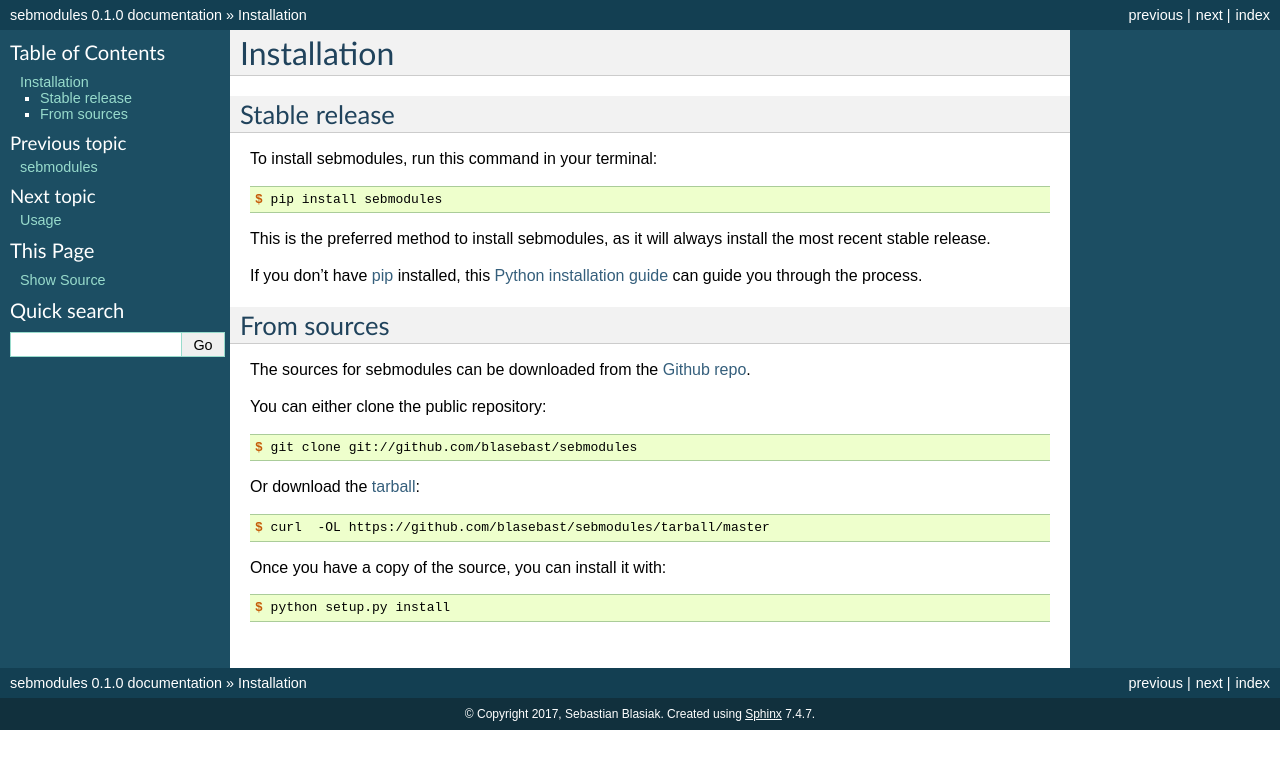
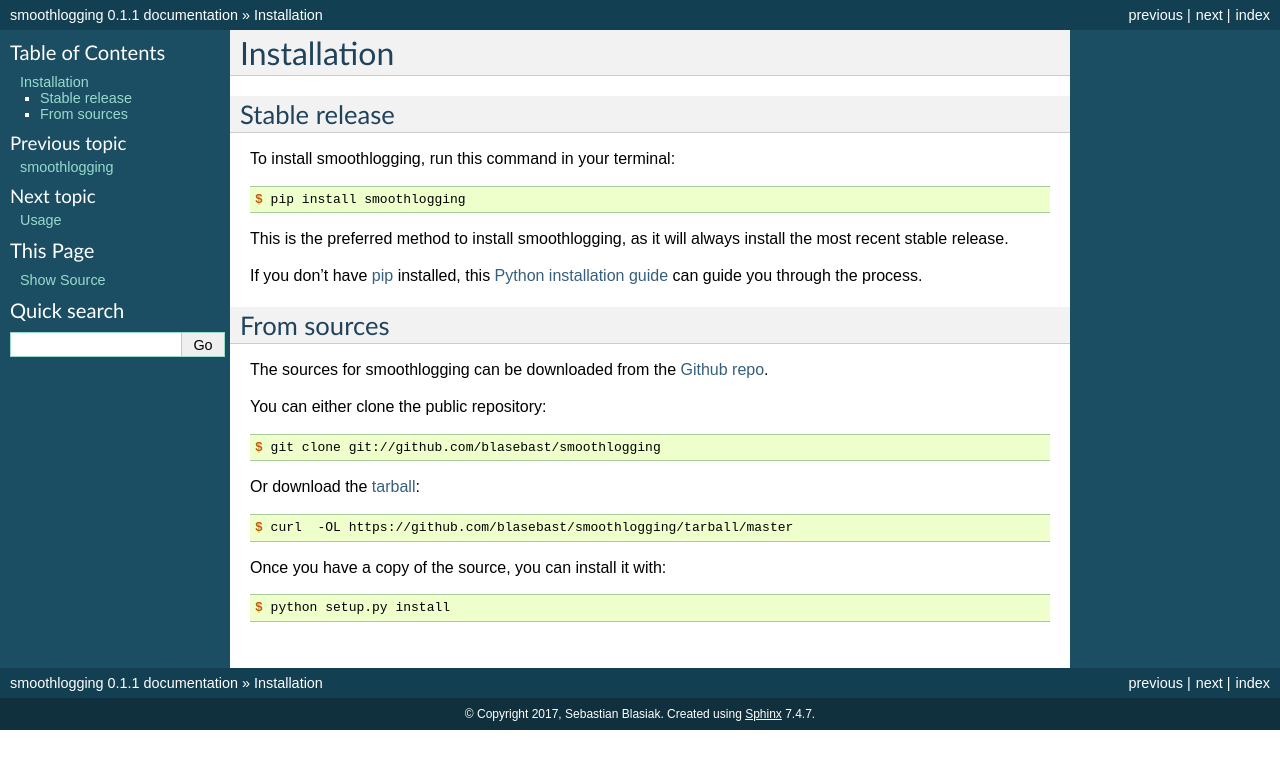
Before and after one commit to blasebast/smoothlogging, a Sphinx documentation site: the page built from docs/installation.rst, in a window 1280 px wide. Shown: the top 769 px of the page. Built offline with Sphinx 7.4.7, drawn with Linux system fonts in a browser that asks for light colours; pages that are not in the unit, such as notebooks, are missing from menus; the version number is read from the project's files by our own code.

Commit message:
many updates after two years, renamed to smoothlogging globally

```diff
--- a/AUTHORS.rst
+++ b/AUTHORS.rst
@@ -5,7 +5,7 @@ Credits
 Development Lead
 ----------------
 
-* Sebastian Blasiak <rewelacyjny.rower@gmail.com>
+* Sebastian Blasiak <sebastian.blasiak@gmail.com>
 
 Contributors
 ------------
--- a/docs/conf.py
+++ b/docs/conf.py
@@ -1,7 +1,7 @@
 #!/usr/bin/env python
 # -*- coding: utf-8 -*-
 #
-# sebmodules documentation build configuration file, created by
+# smoothlogging documentation build configuration file, created by
 # sphinx-quickstart on Tue Jul  9 22:26:36 2013.
 #
 # This file is execfile()d with the current directory set to its
@@ -31,7 +31,7 @@ project_root = os.path.dirname(cwd)
 # version is used.
 sys.path.insert(0, project_root)
 
-import sebmodules
+import smoothlogging
 
 # -- General configuration ---------------------------------------------
 
@@ -55,7 +55,7 @@ source_suffix = '.rst'
 master_doc = 'index'
 
 # General information about the project.
-project = u'sebmodules'
+project = u'smoothlogging'
 copyright = u"2017, Sebastian Blasiak"
 
 # The version info for the project you're documenting, acts as replacement
@@ -63,9 +63,9 @@ copyright = u"2017, Sebastian Blasiak"
 # the built documents.
 #
 # The short X.Y version.
-version = sebmodules.__version__
+version = smoothlogging.__version__
 # The full version, including alpha/beta/rc tags.
-release = sebmodules.__version__
+release = smoothlogging.__version__
 
 # The language for content autogenerated by Sphinx. Refer to documentation
 # for a list of supported languages.
@@ -188,7 +188,7 @@ html_static_path = ['_static']
 #html_file_suffix = None
 
 # Output file base name for HTML help builder.
-htmlhelp_basename = 'sebmodulesdoc'
+htmlhelp_basename = 'smoothloggingdoc'
 
 
 # -- Options for LaTeX output ------------------------------------------
@@ -208,8 +208,8 @@ latex_elements = {
 # (source start file, target name, title, author, documentclass
 # [howto/manual]).
 latex_documents = [
-    ('index', 'sebmodules.tex',
-     u'sebmodules Documentation',
+    ('index', 'smoothlogging.tex',
+     u'smoothlogging Documentation',
      u'Sebastian Blasiak', 'manual'),
 ]
 
@@ -239,8 +239,8 @@ latex_documents = [
 # One entry per manual page. List of tuples
 # (source start file, name, description, authors, manual section).
 man_pages = [
-    ('index', 'sebmodules',
-     u'sebmodules Documentation',
+    ('index', 'smoothlogging',
+     u'smoothlogging Documentation',
      [u'Sebastian Blasiak'], 1)
 ]
 
@@ -254,10 +254,10 @@ man_pages = [
 # (source start file, target name, title, author,
 #  dir menu entry, description, category)
 texinfo_documents = [
-    ('index', 'sebmodules',
-     u'sebmodules Documentation',
+    ('index', 'smoothlogging',
+     u'smoothlogging Documentation',
      u'Sebastian Blasiak',
-     'sebmodules',
+     'smoothlogging',
      'One line description of project.',
      'Miscellaneous'),
 ]
--- a/docs/index.rst
+++ b/docs/index.rst
@@ -1,4 +1,4 @@
-Welcome to sebmodules's documentation!
+Welcome to smoothlogging's documentation!
 ======================================
 
 Contents:
--- a/docs/installation.rst
+++ b/docs/installation.rst
@@ -8,13 +8,13 @@ Installation
 Stable release
 --------------
 
-To install sebmodules, run this command in your terminal:
+To install smoothlogging, run this command in your terminal:
 
 .. code-block:: console
 
-    $ pip install sebmodules
+    $ pip install smoothlogging
 
-This is the preferred method to install sebmodules, as it will always install the most recent stable release.
+This is the preferred method to install smoothlogging, as it will always install the most recent stable release.
 
 If you don't have `pip`_ installed, this `Python installation guide`_ can guide
 you through the process.
@@ -26,19 +26,19 @@ you through the process.
 From sources
 ------------
 
-The sources for sebmodules can be downloaded from the `Github repo`_.
+The sources for smoothlogging can be downloaded from the `Github repo`_.
 
 You can either clone the public repository:
 
 .. code-block:: console
 
-    $ git clone git://github.com/blasebast/sebmodules
+    $ git clone git://github.com/blasebast/smoothlogging
 
 Or download the `tarball`_:
 
 .. code-block:: console
 
-    $ curl  -OL https://github.com/blasebast/sebmodules/tarball/master
+    $ curl  -OL https://github.com/blasebast/smoothlogging/tarball/master
 
 Once you have a copy of the source, you can install it with:
 
@@ -47,5 +47,5 @@ Once you have a copy of the source, you can install it with:
     $ python setup.py install
 
 
-.. _Github repo: https://github.com/blasebast/sebmodules
-.. _tarball: https://github.com/blasebast/sebmodules/tarball/master
+.. _Github repo: https://github.com/blasebast/smoothlogging
+.. _tarball: https://github.com/blasebast/smoothlogging/tarball/master
--- a/docs/usage.rst
+++ b/docs/usage.rst
@@ -2,6 +2,6 @@
 Usage
 =====
 
-To use sebmodules in a project::
+To use smoothlogging in a project::
 
-    import sebmodules
+    import smoothlogging
--- a/setup.cfg
+++ b/setup.cfg
@@ -7,7 +7,7 @@ tag = True
 search = version='{current_version}'
 replace = version='{new_version}'
 
-[bumpversion:file:sebmodules/__init__.py]
+[bumpversion:file:smoothlogging/__init__.py]
 search = __version__ = '{current_version}'
 replace = __version__ = '{new_version}'
 
--- a/travis_pypi_setup.py
+++ b/travis_pypi_setup.py
@@ -21,7 +21,7 @@ except:
     from urllib.request import urlopen
 
 
-GITHUB_REPO = 'blasebast/sebmodules'
+GITHUB_REPO = 'blasebast/smoothlogging'
 TRAVIS_CONFIG_FILE = os.path.join(
     os.path.dirname(os.path.abspath(__file__)), '.travis.yml')
 
```
Also changed, not shown: CONTRIBUTING.rst (+12 -12 lines), README.rst (+9 -13 lines), setup.py (+9 -9 lines), .github/ISSUE_TEMPLATE.md, 6 other files.
